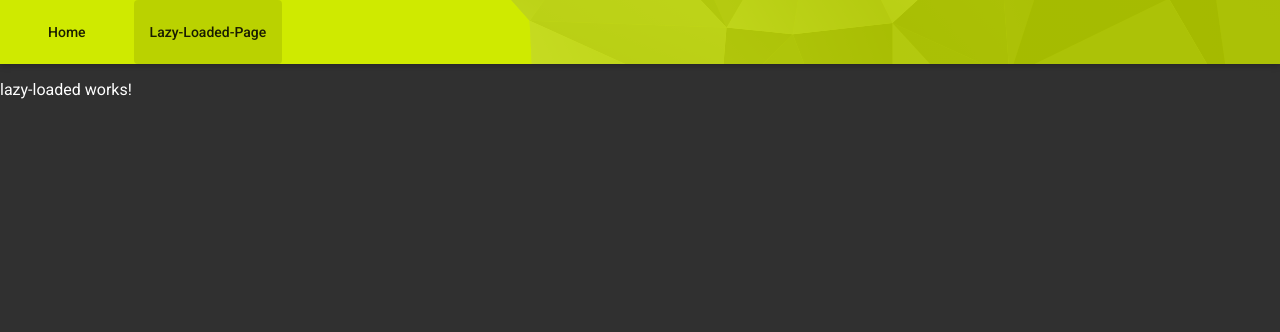
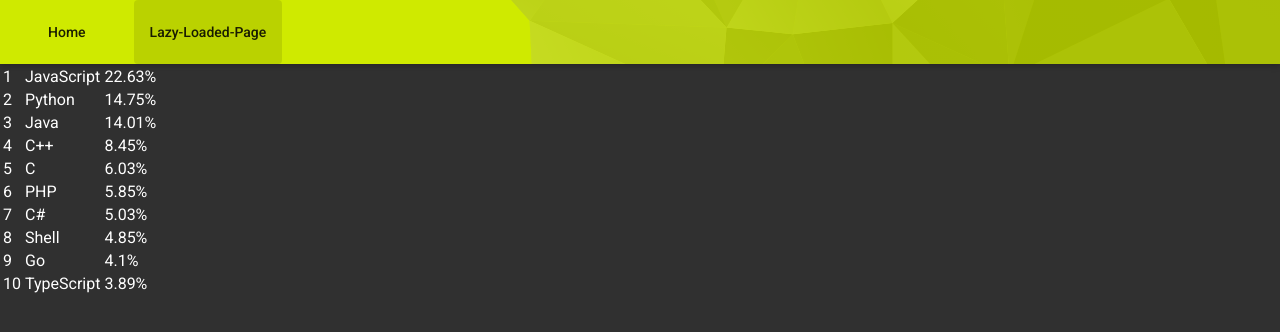
Before and after one commit to mkollers/router-resolvers-loaders-talk, an Angular app: page /lazy-loaded in a window 1280 px wide. Shown: the top 332 px of the page. Built offline with nearby package versions, Linux system fonts and the light colour scheme.

Commit message:
Added data from service with delay

```diff
--- /dev/null
+++ b/src/app/lazy-loaded/languages.service.ts
@@ -0,0 +1,30 @@
+import { Injectable } from '@angular/core';
+import { timer } from 'rxjs';
+import { mapTo } from 'rxjs/operators';
+
+@Injectable({
+  providedIn: 'root'
+})
+export class LanguagesService {
+
+  constructor() { }
+
+  getAll() {
+    return timer(3000).pipe(
+      mapTo(data)
+    );
+  }
+}
+
+const data = [
+  { rank: 1, name: 'JavaScript', active: 22.63 },
+  { rank: 2, name: 'Python', active: 14.75 },
+  { rank: 3, name: 'Java', active: 14.01 },
+  { rank: 4, name: 'C++', active: 8.45 },
+  { rank: 5, name: 'C', active: 6.03 },
+  { rank: 6, name: 'PHP', active: 5.85 },
+  { rank: 7, name: 'C#', active: 5.03 },
+  { rank: 8, name: 'Shell', active: 4.85 },
+  { rank: 9, name: 'Go', active: 4.10 },
+  { rank: 10, name: 'TypeScript', active: 3.89 }
+];
--- a/src/app/lazy-loaded/lazy-loaded.component.html
+++ b/src/app/lazy-loaded/lazy-loaded.component.html
@@ -1,3 +1,7 @@
-<p>
-  lazy-loaded works!
-</p>
+<table>
+  <tr *ngFor="let lang of languages$ | async">
+    <td>{{ lang.rank }}</td>
+    <td>{{ lang.name }}</td>
+    <td>{{ lang.active }}%</td>
+  </tr>
+</table>
--- a/src/app/lazy-loaded/lazy-loaded.component.ts
+++ b/src/app/lazy-loaded/lazy-loaded.component.ts
@@ -1,15 +1,16 @@
 import { Component, OnInit } from '@angular/core';
+import { LanguagesService } from './languages.service';
+import { Observable } from 'rxjs';
 
 @Component({
   selector: 'app-lazy-loaded',
   templateUrl: './lazy-loaded.component.html',
   styleUrls: ['./lazy-loaded.component.css']
 })
-export class LazyLoadedComponent implements OnInit {
+export class LazyLoadedComponent {
+  languages$: Observable<any>;
 
-  constructor() { }
-
-  ngOnInit() {
+  constructor(languagesService: LanguagesService) {
+    this.languages$ = languagesService.getAll();
   }
-
 }
```
Also changed, not shown: 1 other file (tests, documents, lock files or other folders).
